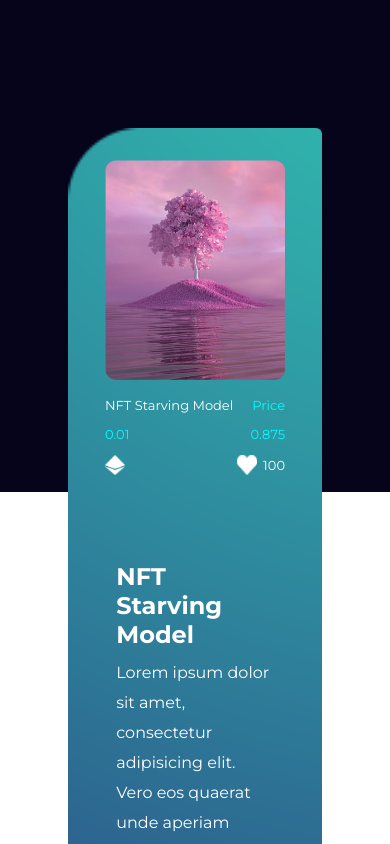
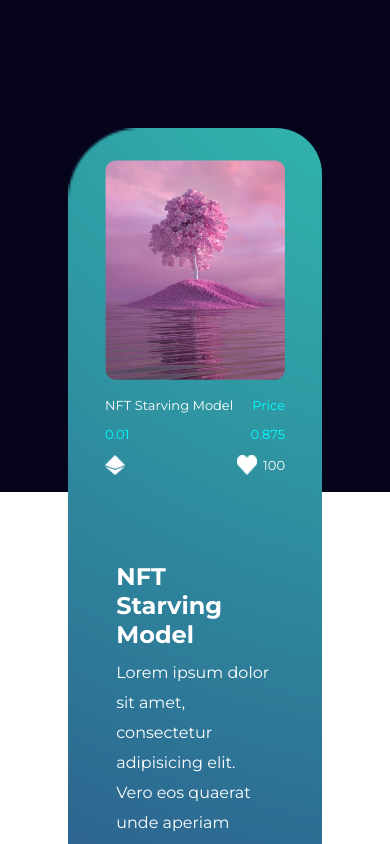
Before and after one commit to igaimerca/starving-model-website, a React (Vite) app: page / in a window 390 px wide. Shown: the part 860-1704 px from the top of the page. Built offline with nearby package versions, Linux system fonts and the light colour scheme.

Commit message:
feat: responsiveness

```diff
--- a/src/App.css
+++ b/src/App.css
@@ -50,5 +50,8 @@ header {
   .menu-icon {
       display: inline-block;
   }
+  .about-wrapper {
+  flex-wrap: wrap;
+  }
 
 }
--- a/src/components/About/About.css
+++ b/src/components/About/About.css
@@ -2,7 +2,7 @@
   margin: auto;
   width: 65%;
   margin: 9rem auto;
-  border-radius: 6px;
+  border-radius: 46px;
   height: auto;
   background-image: url(/images/about_bg.png);
   background-size: cover;
@@ -10,7 +10,6 @@
   display: flex;
   align-items: center;
   justify-content: center;
-  flex-wrap: wrap;
   padding: 2rem 0;
 }
 .about-wrapper img {
```
